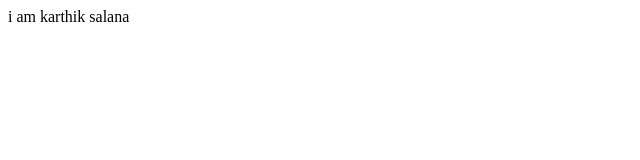
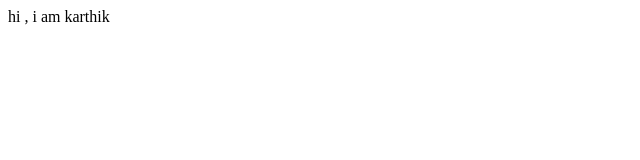
Before and after one commit to KarthikSalana/karthiksalana, a plain HTML site: page index.html in a window 1280 px wide. Shown: the full height of the page, 0-640 px from the left. Drawn offline with Linux system fonts and the light colour scheme.

Commit message:
Initial commit

```diff
--- a/index.html
+++ b/index.html
@@ -4,9 +4,9 @@
     <meta charset="UTF-8">
     <meta http-equiv="X-UA-Compatible" content="IE=edge">
     <meta name="viewport" content="width=device-width, initial-scale=1.0">
-    <title>karthik salana</title>
+    <title>karthiksalana</title>
 </head>
 <body>
-    i am karthik salana
+    hi , i am karthik
 </body>
 </html>
```
